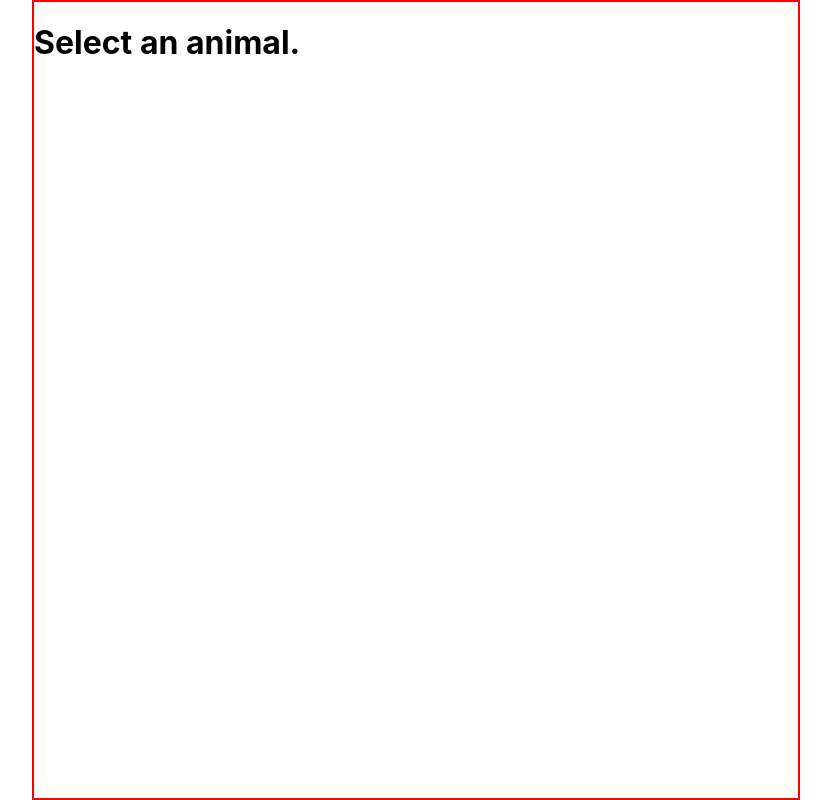
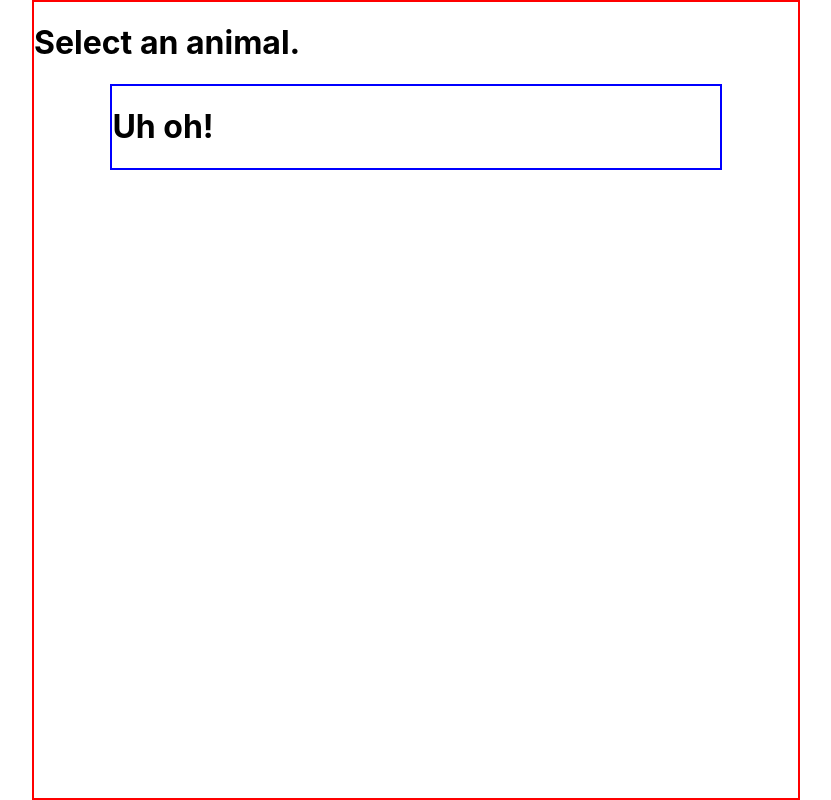
Before and after one commit to tervonugget/meaty, a Next.js app: page / in a window 1280 px wide. Shown: the whole page, without its empty margins (224-1055 px from the left). Built offline with nearby package versions, Linux system fonts and the light colour scheme.

Commit message:
create basic tile component

```diff
--- a/comps/tile.js
+++ b/comps/tile.js
@@ -0,0 +1,18 @@
+import {useRouter} from "next/router";
+import styled from "styled-components";
+
+
+// Styled components
+let Container = styled.div`
+  width: 80%;
+
+  margin-left: 10%;
+
+  border: 2px blue solid;
+`;
+
+export default function Tile(){
+  return <Container>
+    <h1>Uh oh!</h1>
+  </Container>
+}
--- a/pages/index.js
+++ b/pages/index.js
@@ -2,8 +2,10 @@
 import {useRouter} from 'next/router';
 import styled from 'styled-components';
 
+import Tile from '../comps/tile';
 
-// Styled Components
+
+// Styled components
 let Container = styled.div`
   width: 60%;
   height: 100vh;
@@ -22,6 +24,6 @@ export default function Index(){
   // Content
   return <Container>
     <h1>Select an animal.</h1>
-
+    <Tile></Tile>
   </Container>
 }
```
